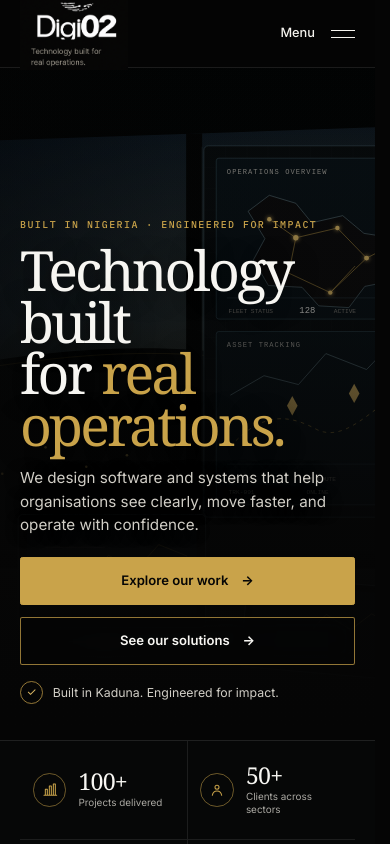
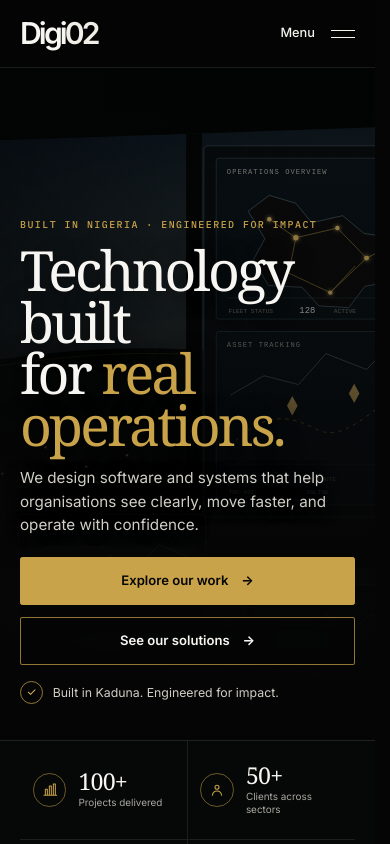
Before and after one commit to emmy16-glitch/Digi02_website, a React (Vite) app: page / in a window 390 px wide. Shown: the top 844 px of the page. Built offline with nearby package versions, Linux system fonts and the light colour scheme.

Commit message:
Make Digi02 logos clear and prominent

```diff
--- a/src/App.tsx
+++ b/src/App.tsx
@@ -31,8 +31,7 @@ import './styles/site-final-overrides.css'
 import './styles/reference-shell.css'
 import './styles/home-reference.css'
 import './styles/reference-tuning.css'
-import './styles/logo-fix.css'
-import './styles/logo-operations-system.css'
+import './styles/visible-logo-layout.css'
 import './styles/home-system-refinement.css'
 import './styles/home-system-final-tuning.css'
 import './styles/home-visual-system-v2.css'
--- a/src/components/SiteFooter.tsx
+++ b/src/components/SiteFooter.tsx
@@ -1,4 +1,3 @@
-import digi02OperationsLogo from '../assets/brand/digi02-logo-operations-light.png'
 import { useState, type FormEvent } from 'react'
 import { Container } from './Container'
 
@@ -83,8 +82,9 @@ export function SiteFooter() {
       <Container className="site-footer__inner">
         <div className="site-footer__brand">
           <a href="/" aria-label="Digi02 home">
-            <img src={digi02OperationsLogo} alt="Digi02 — Technology built for real operations" decoding="async" />
+            <span aria-hidden="true">Digi<span>02</span></span>
           </a>
+          <p>Technology built for<br />real operations.</p>
         </div>
 
         <div className="site-footer__groups">
--- a/src/components/navigation/SiteHeader.tsx
+++ b/src/components/navigation/SiteHeader.tsx
@@ -1,5 +1,4 @@
 import { useState } from 'react'
-import digi02OperationsLogo from '../../assets/brand/digi02-logo-operations-light.png'
 import { Container } from '../Container'
 import { DesktopNavigation, type NavigationItem } from './DesktopNavigation'
 import { MobileNavigation } from './MobileNavigation'
@@ -28,7 +27,7 @@ export function SiteHeader({ currentPath }: SiteHeaderProps) {
     <header className="site-header">
       <Container className="site-header__inner">
         <a className="site-header__wordmark" href="/" aria-label="Digi02 home">
-          <img src={digi02OperationsLogo} alt="Digi02 — Technology built for real operations" decoding="async" />
+          <span aria-hidden="true">Digi<span>02</span></span>
         </a>
 
         <DesktopNavigation currentPath={currentPath} items={navigationItems} />
--- a/src/styles/logo-fix.css
+++ /dev/null
@@ -1,77 +0,0 @@
-/* Shared Digi02 logo framing.
-   The supplied brand mark lives on a square canvas with generous internal
-   whitespace. Keep the navigation bar compact while framing the complete
-   emblem + Digi02 wordmark + tagline without clipping either edge. */
-
-.site-header__wordmark {
-  position: relative;
-  display: block;
-  width: 7.5rem;
-  height: 4rem;
-  overflow: hidden;
-}
-
-.site-header__wordmark img {
-  position: absolute;
-  top: 50%;
-  left: 50%;
-  width: auto;
-  max-width: none;
-  height: 8rem;
-  object-fit: contain;
-  pointer-events: none;
-  transform: translate(-50%, -62%);
-}
-
-.site-footer__brand > a {
-  position: relative;
-  display: block;
-  width: 7.8rem;
-  height: 3.15rem;
-  overflow: hidden;
-}
-
-.site-footer__brand img {
-  position: absolute;
-  top: 50%;
-  left: 50%;
-  width: auto;
-  max-width: none;
-  height: 8.55rem;
-  object-fit: contain;
-  transform: translate(-50%, -65%);
-}
-
-@media (max-width: 63.9375rem) {
-  .site-header__wordmark {
-    width: 7rem;
-    height: 3.9rem;
-  }
-
-  .site-header__wordmark img {
-    height: 7.45rem;
-    transform: translate(-50%, -63%);
-  }
-}
-
-@media (max-width: 29.9375rem) {
-  .site-header__wordmark {
-    width: 6.7rem;
-    height: 3.8rem;
-  }
-
-  .site-header__wordmark img {
-    height: 7.15rem;
-    transform: translate(-50%, -63%);
-  }
-
-  .site-footer__brand > a {
-    width: 7.2rem;
-    height: 3rem;
-  }
-
-  .site-footer__brand img {
-    height: 7.9rem;
-    transform: translate(-50%, -66%);
-  }
-}
--- a/src/styles/logo-operations-system.css
+++ /dev/null
@@ -1,46 +0,0 @@
-/* Restored Digi02 operations lockup: always show the complete emblem, wordmark,
-   and tagline. This rule intentionally overrides legacy zoom-and-crop framing. */
-
-.site-header__wordmark,
-.site-footer__brand > a {
-  display: block;
-  width: 7.75rem;
-  height: auto;
-  aspect-ratio: 3 / 2;
-  overflow: visible;
-}
-
-.site-header__wordmark img,
-.site-footer__brand img {
-  position: static;
-  display: block;
-  width: 100%;
-  max-width: none;
-  height: 100%;
-  object-fit: contain;
-  object-position: center;
-  transform: none;
-}
-
-.site-header__wordmark {
-  background: #050505;
-}
-
-.site-footer__brand > a {
-  width: 8.2rem;
-  background: #050505;
-}
-
-@media (max-width: 63.9375rem) {
-  .site-header__wordmark,
-  .site-footer__brand > a {
-    width: 7.25rem;
-  }
-}
-
-@media (max-width: 47.9375rem) {
-  .site-header__wordmark,
-  .site-footer__brand > a {
-    width: 6.75rem;
-  }
-}
--- /dev/null
+++ b/src/styles/visible-logo-layout.css
@@ -0,0 +1,88 @@
+/* Visible Digi02 logo treatment: the header needs a concise, legible wordmark;
+   the footer has space for a larger lockup with a readable live tagline. */
+
+.site-header__wordmark {
+  grid-column: 1 / span 2;
+  display: inline-flex;
+  width: auto;
+  height: auto;
+  align-items: center;
+  aspect-ratio: auto;
+  background: transparent;
+  color: #f7f6f2;
+  overflow: visible;
+  text-decoration: none;
+}
+
+.site-header__wordmark > span,
+.site-footer__brand > a > span {
+  display: inline-block;
+  color: inherit;
+  font-family: Inter, Arial, sans-serif;
+  font-weight: 760;
+  letter-spacing: -0.095em;
+  line-height: 0.9;
+}
+
+.site-header__wordmark > span {
+  font-size: clamp(2rem, 2.7vw, 2.6rem);
+}
+
+.site-header__wordmark > span > span,
+.site-footer__brand > a > span > span {
+  color: #f1eee7;
+}
+
+.site-footer__brand {
+  display: grid;
+  justify-items: start;
+  gap: 0.52rem;
+}
+
+.site-footer__brand > a {
+  display: inline-flex;
+  width: auto;
+  height: auto;
+  align-items: center;
+  aspect-ratio: auto;
+  background: transparent;
+  color: #f7f6f2;
+  overflow: visible;
+  text-decoration: none;
+}
+
+.site-footer__brand > a > span {
+  font-size: clamp(2.45rem, 3.1vw, 3.05rem);
+}
+
+.site-footer__brand > p {
+  margin: 0;
+  color: #aaa69e;
+  font-family: var(--font-mono);
+  font-size: 0.72rem;
+  letter-spacing: 0.035em;
+  line-height: 1.45;
+}
+
+.site-header__wordmark:focus-visible,
+.site-footer__brand > a:focus-visible {
+  outline: 2px solid var(--gold-400);
+  outline-offset: 0.35rem;
+}
+
+@media (max-width: 63.9375rem) {
+  .site-header__wordmark,
+  .site-footer__brand > a {
+    width: auto;
+  }
+}
+
+@media (max-width: 47.9375rem) {
+  .site-header__wordmark > span {
+    font-size: 1.88rem;
+  }
+
+  .site-footer__brand > a > span {
+    font-size: 2.42rem;
+  }
+}
```
Also changed, not shown: src/assets/brand/digi02-logo-operations-light.png (deleted), 1 other file (tests, documents, lock files or other folders).
